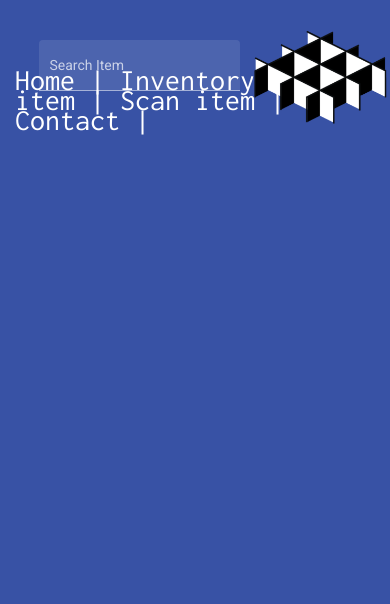
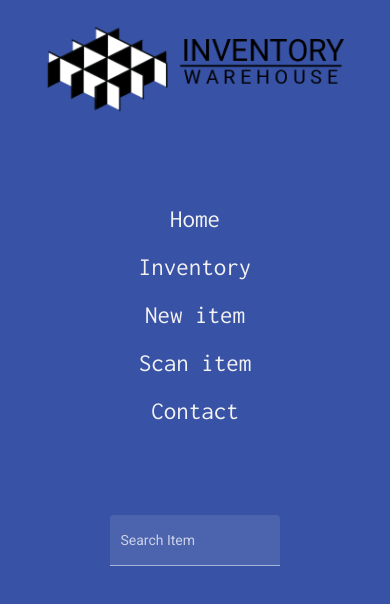
Before and after one commit to JD008x/practica2021, an Angular app in the folder InventoryAppAngular/: page / in a window 390 px wide. Shown: the top 604 px of the page. Built offline with nearby package versions, Linux system fonts and the light colour scheme.

Commit message:
Made our header to be responsive

```diff
--- a/InventoryAppAngular/src/app/app.module.ts
+++ b/InventoryAppAngular/src/app/app.module.ts
@@ -8,6 +8,7 @@ import { FormsModule } from '@angular/forms';
 import { MatInputModule } from '@angular/material/input';
 import { ReactiveFormsModule } from '@angular/forms'
 import {MatAutocompleteModule} from '@angular/material/autocomplete';
+import { MatFormFieldModule } from '@angular/material/form-field';
 
 @NgModule({
   declarations: [
@@ -21,7 +22,8 @@ import {MatAutocompleteModule} from '@angular/material/autocomplete';
     FormsModule,
     MatInputModule,
     ReactiveFormsModule,
-    MatAutocompleteModule
+    MatAutocompleteModule,
+    MatFormFieldModule
   ],
   providers: [],
   bootstrap: [AppComponent]
--- a/InventoryAppAngular/src/app/components/header/header.component.html
+++ b/InventoryAppAngular/src/app/components/header/header.component.html
@@ -1,11 +1,17 @@
-<div id="nav-menu">
-    <a>Home | </a>
-    <a>Inventory | </a>
-    <a>New item | </a>
-    <a>Scan item | </a>
-    <a>Contact | </a>
+
+  <div class="app-logo" >
+    <img id="logo" src="../../../assets/img/logo.png">
     </div>
 
+    <div class="nav-menu">
+      <a href="#home" >Home</a>
+      <a href="#inventory">Inventory</a>
+      <a href="#new-item">New item</a>
+      <a href="#scan-item">Scan item</a>
+      <a href="#contact">Contact</a>
+  </div>
+
+  <div class="search-bar">
     <form class="search-form">
       <mat-form-field class="example-full-width" appearance="fill">
         <mat-label>Search Item</mat-label>
@@ -22,5 +28,4 @@
         </mat-autocomplete>
       </mat-form-field>
     </form>
-
-<img id="logo" src="../../../assets/img/logo.png">
+  </div>
--- a/InventoryAppAngular/src/app/components/header/header.component.scss
+++ b/InventoryAppAngular/src/app/components/header/header.component.scss
@@ -1,23 +1,81 @@
-#logo
-{
-    width: 420px;
-    top: -80px ;
-    margin-left:45%;
-    position: fixed ;
+* {
+  box-sizing: border-box;
+}
+.app-logo {
+  padding: 20px;
+  float: left;
+  width: 25%;
+}
+.nav-menu {
+  padding: 20px;
+  margin-top: 40px;
+  float: left;
+  width: 45%;
+}
+.search-bar {
+  padding: 10px;
+  float: left;
+  width: 30%;
+}
+.example-full-width {
+  width: 350px;
 }
 
-#nav-menu
-{
-    font-family: 'Inconsolata', monospace;
-    color:rgb(255, 255, 255);
-    font-size: 30px;
-    position:absolute;
-    top: 70px;
+.nav-menu a {
+  float: left;
+  display: block;
+  color: #f2f2f2;
+  text-align: center;
+  padding: 14px 16px;
+  text-decoration: none;
+  font-size: 25px;
+  font-family: "Inconsolata", monospace;
+}
+.nav-menu a:hover {
+  background-color: rgb(255, 255, 255);
+  color: rgb(56, 82, 165);
 }
 
-.search-form
-{
-    position:absolute;
-    right:150px;
-    top: 40px;
+.nav-menu a.active {
+  background-color: #ffffff;
+  color: rgb(56, 82, 165);
 }
+
+#logo {
+  width: 300px;
+}
+
+.search-form {
+  padding-top: 50px;
+}
+
+@media screen and (max-width: 1200px) {
+  .app-logo {
+    width: 100%;
+  }
+  .app-logo #logo {
+    display: block;
+    margin-left: auto;
+    margin-right: auto;
+    width: 50%;
+    width: 300px;
+    height: auto;
+  }
+
+  .nav-menu a,
+  .nav-menu,
+  .search-bar {
+    width: 100%;
+  }
+  .nav-menu {
+    display: block;
+    margin-left: auto;
+    margin-right: auto;
+  }
+  .example-full-width {
+    display: block;
+    margin-left: auto;
+    margin-right: auto;
+    width: 50%;
+  }
+}
--- a/InventoryAppAngular/src/styles.scss
+++ b/InventoryAppAngular/src/styles.scss
@@ -1,10 +1,22 @@
 /* You can add global styles to this file, and also import other style files */
-@import url('https://fonts.googleapis.com/css2?family=Inconsolata&display=swap');
+@import url("https://fonts.googleapis.com/css2?family=Inconsolata&display=swap");
 
-html, body { height: 100%; }
+html,
 body {
-     background-color: rgb(56, 82, 165);
-     margin: 0;
-     font-family: 'Inconsolata', monospace;
-     padding: 0 15px;
+  height: 100%;
 }
+body {
+  background-color: rgb(56, 82, 165);
+  margin: 0;
+  font-family: "Inconsolata", monospace;
+  padding: 0 15px;
+}
+
+html,
+body {
+  height: 100%;
+}
+body {
+  margin: 0;
+  font-family: Roboto, "Helvetica Neue", sans-serif;
+}
```
Also changed, not shown: InventoryAppAngular/src/assets/img/logo.png. Lines whose indentation alone changed are shown as unchanged.
